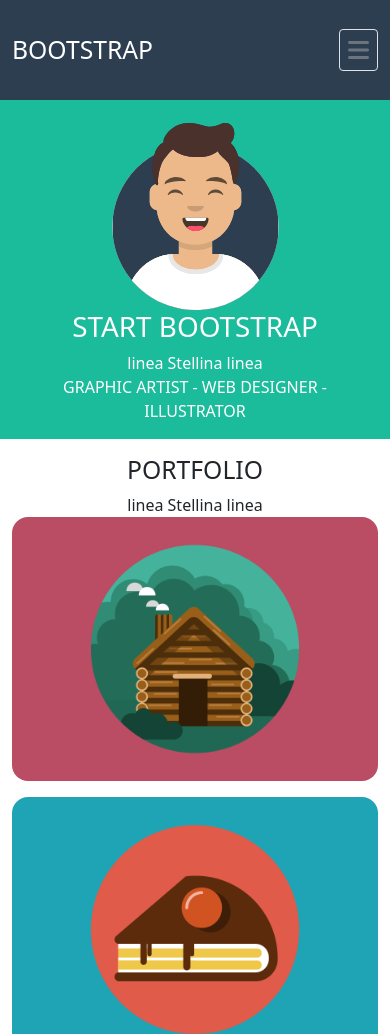
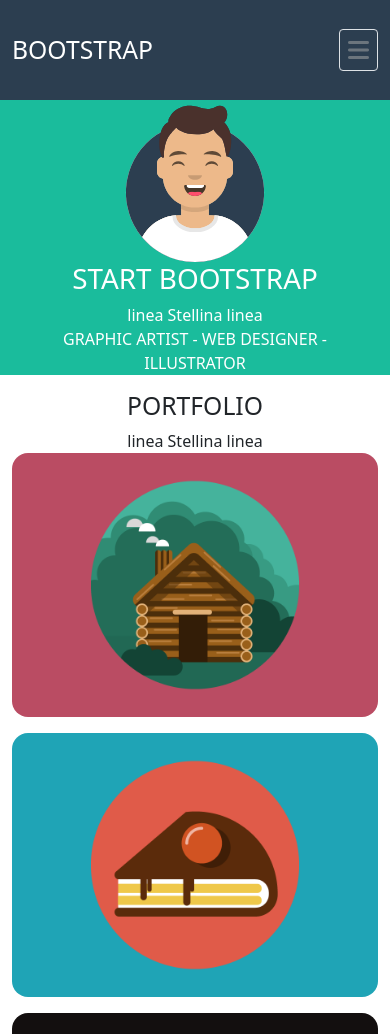
Before and after one commit to RodiaGiordano/html-css-bootstrap-freelancer, a plain HTML site: page index.html in a window 390 px wide. Shown: the top 1034 px of the page. Drawn offline with nearby package versions, Linux system fonts and the light colour scheme.

Commit message:
fix: responsive jumbo img

```diff
--- a/index.html
+++ b/index.html
@@ -40,8 +40,12 @@
 
     <main>
         <section id="jumbo">
-            <div class="container py-3 text-center">
-                <img class="w-50" src="./img/avatar.svg" alt="">
+            <div class="container text-center">
+
+                <div class="img-jumbo col-5 col-md-4 col-lg-3 m-auto">
+                    <img src="./img/avatar.svg" alt="">
+                </div>
+
 
                 <h1 class="text-uppercase">
                     START BootStrap
```
